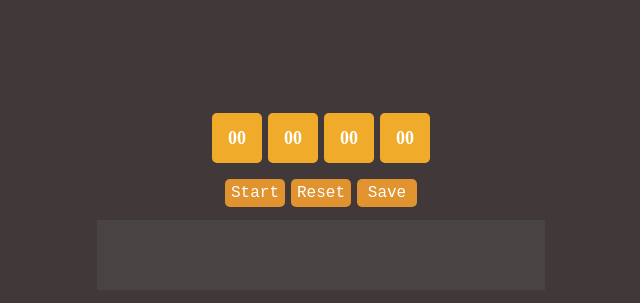
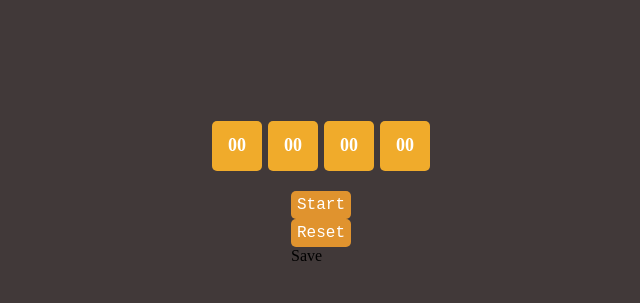
Before and after one commit to Himanshu-Jaiswar/StopWatch, a plain HTML site: page index.html in a window 1280 px wide. Shown: the part 200-503 px from the top of the page, without its empty margins (319-959 px from the left). Drawn offline with Linux system fonts and the light colour scheme.

Commit message:
style.css

```diff
--- a/style.css
+++ b/style.css
@@ -61,32 +61,3 @@ body {
     color: white;
     font-family: 'Courier New', Courier, monospace;
 }
-
-#save{
-    text-align: center;
-    width: 50px;
-    background-color: rgb(224, 147, 46);
-    padding: 5px;
-    border-radius: 5px;
-    cursor: pointer;
-    color: white;
-    font-family: 'Courier New', Courier, monospace;
-}
-
-.switches{
-    display: flex;
-    width: 90%;
-    justify-content: center;
-}
-
-.switches div{
-    margin: 3px;
-}
-
-#list{
-    background-color: rgba(90, 99, 96, 0.274);
-    height: 35%;
-    width: 50%;
-    overflow-y: scroll;
-    text-align: center;
-}
```
